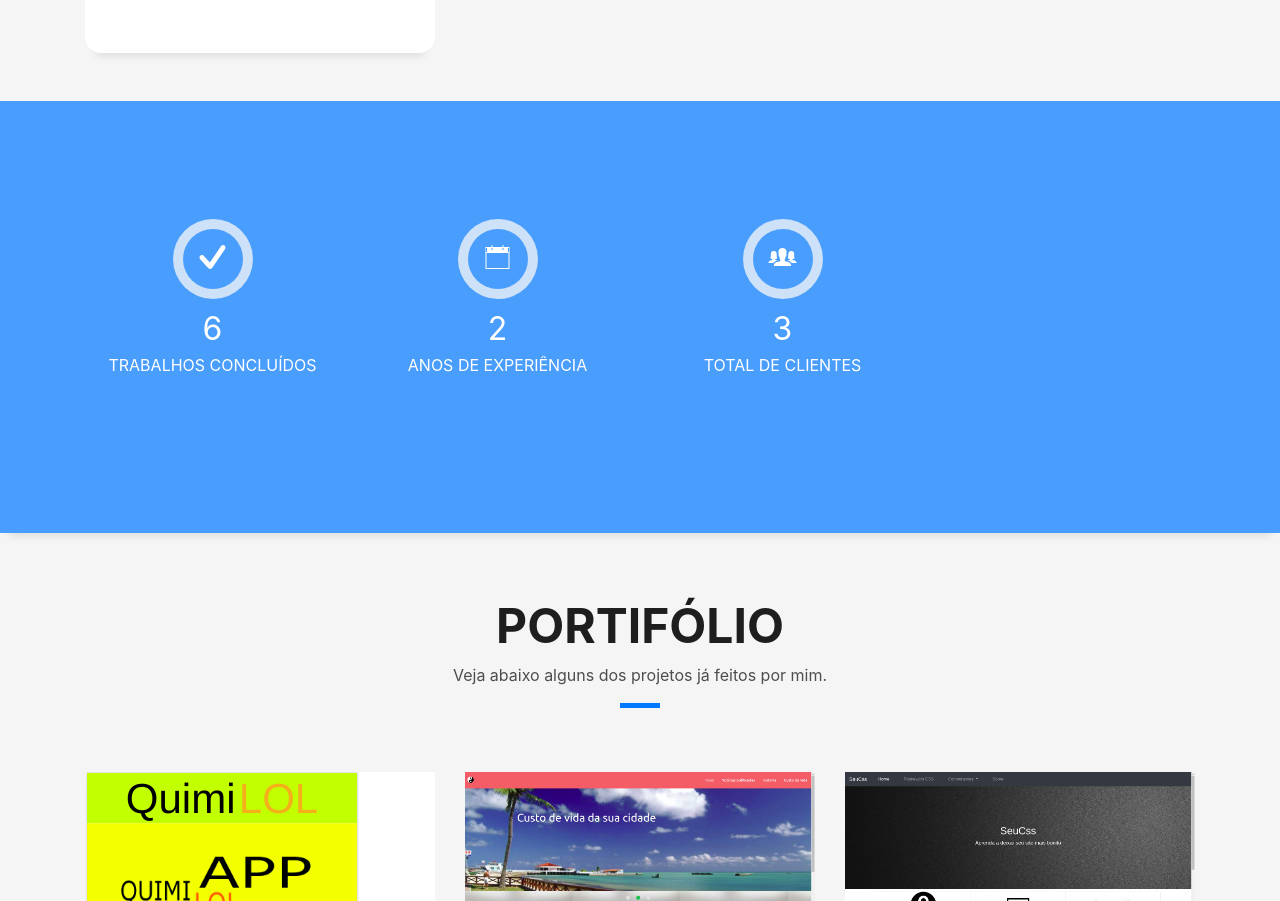
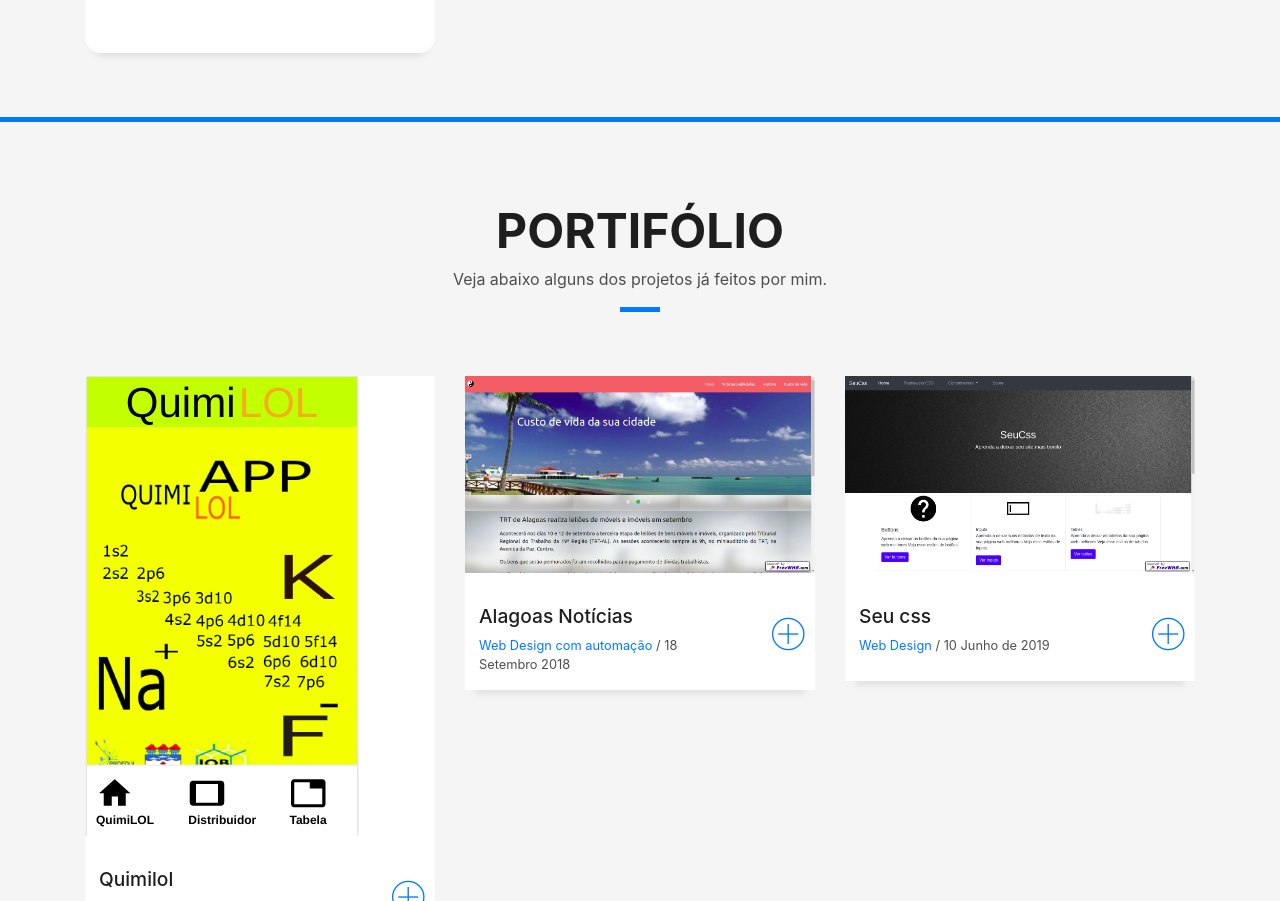
Before and after one commit to celsops/MeuWebSitePessoal, a plain HTML site: page index.html in a window 1280 px wide. Shown: the part 2827-3728 px from the top of the page. Drawn offline with Linux system fonts and the light colour scheme; files whose address does not match are found by name.

Commit message:
delete bar of clients

```diff
--- a/index.html
+++ b/index.html
@@ -256,49 +256,7 @@
     </div>
   </section>
   <!--/ Section Services End /-->
-
-  <div class="section-counter paralax-mf bg-image" style="background-image: url(img/counters-bg.jpg)">
-    <div class="overlay-mf"></div>
-    <div class="container">
-      <div class="row">
-        <div class="col-sm-3 col-lg-3">
-          <div class="counter-box counter-box pt-4 pt-md-0">
-            <div class="counter-ico">
-              <span class="ico-circle"><i class="ion-checkmark-round"></i></span>
-            </div>
-            <div class="counter-num">
-              <p class="counter">6</p>
-              <span class="counter-text">TRABALHOS CONCLUÍDOS</span>
-            </div>
-          </div>
-        </div>
-        <div class="col-sm-3 col-lg-3">
-          <div class="counter-box pt-4 pt-md-0">
-            <div class="counter-ico">
-              <span class="ico-circle"><i class="ion-ios-calendar-outline"></i></span>
-            </div>
-            <div class="counter-num">
-              <p class="counter">2</p>
-              <span class="counter-text">ANOS DE EXPERIÊNCIA</span>
-            </div>
-          </div>
-        </div>
-        <div class="col-sm-3 col-lg-3">
-          <div class="counter-box pt-4 pt-md-0">
-            <div class="counter-ico">
-              <span class="ico-circle"><i class="ion-ios-people"></i></span>
-            </div>
-            <div class="counter-num">
-              <p class="counter">3</p>
-              <span class="counter-text">TOTAL DE CLIENTES</span>
-            </div>
-          </div>
-        </div>
-
-      </div>
-    </div>
-  </div>
-
+  <hr style="border-width: 5px;border-color: #0078ff">
   <!--/ Section Portfolio Star /-->
   <section id="work" class="portfolio-mf sect-pt4 route">
     <div class="container">
```
